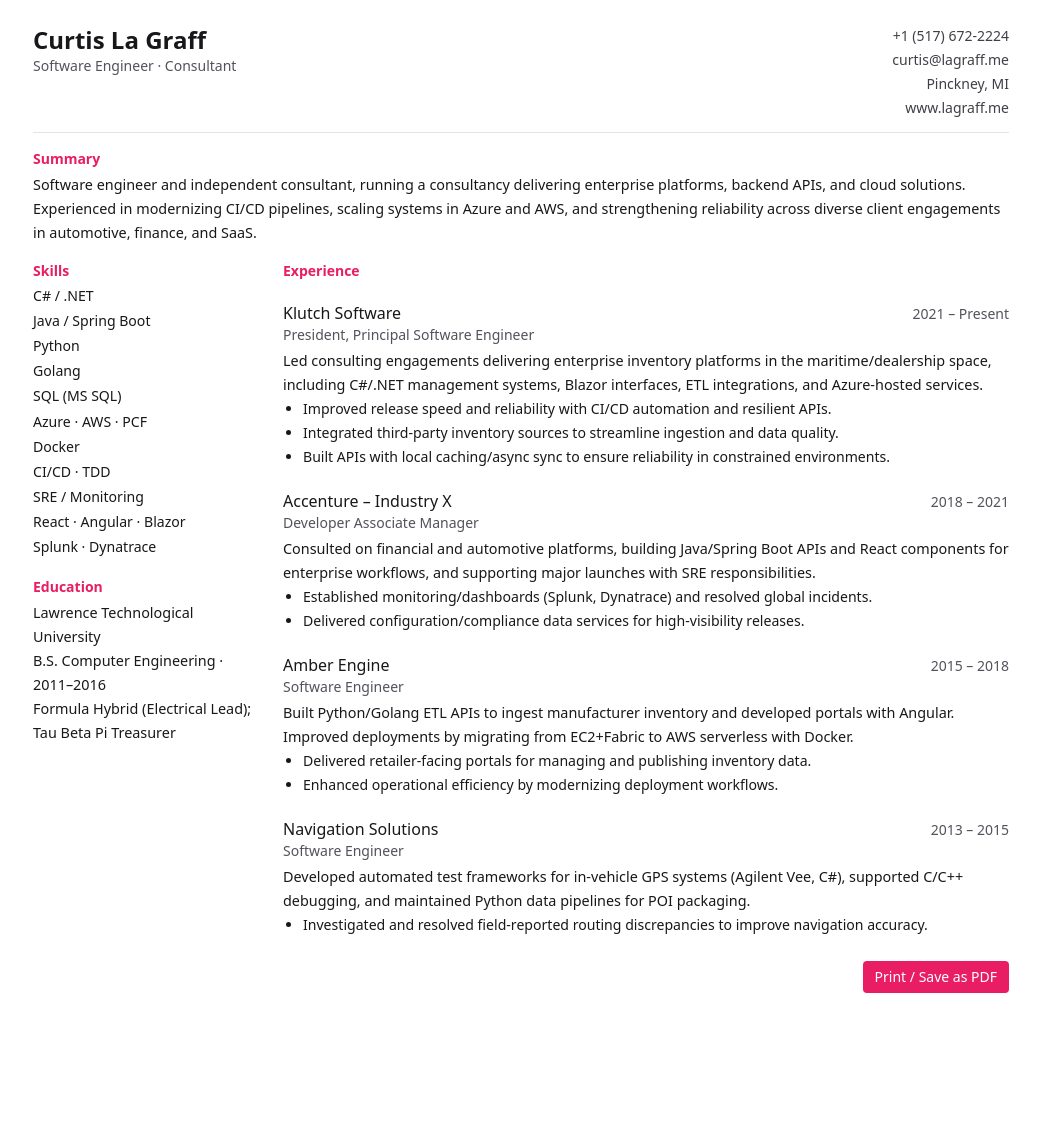
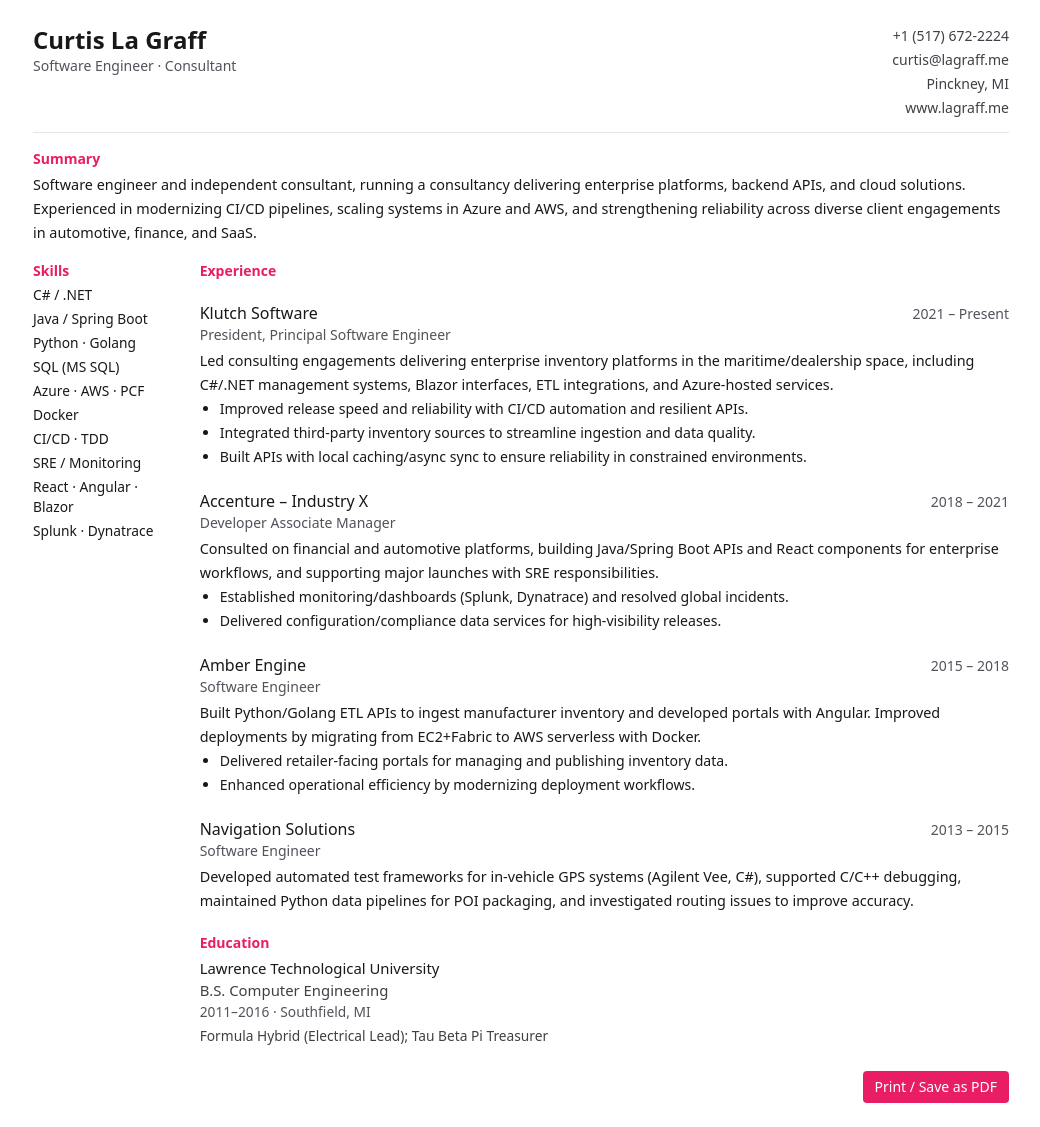
Before and after one commit to clagraff/clagraff.github.io, a Jekyll site: the page index.html, which Jekyll copies as it is, in a window 1280 px wide. Shown: the whole page, without its empty margins (119-1159 px from the left). Built offline with Jekyll 4.4.1, drawn with Linux system fonts in a browser that asks for light colours; nearby versions of some CDN libraries; before the commit the page ends 1017 px from its top, so only the background shows below that.

Commit message:
Update index.html

```diff
--- a/index.html
+++ b/index.html
@@ -31,28 +31,27 @@
       </ul>
     </header>
 
-    <!-- Summary moved above the two-column layout -->
+    <!-- Summary (above two-column layout) -->
     <section class="mt-4">
       <h2 class="text-sm font-semibold accent">Summary</h2>
       <p class="mt-1 text-[0.9rem] leading-6">
         Software engineer and independent consultant, running a consultancy delivering enterprise platforms, backend APIs, and cloud solutions.
-            Experienced in modernizing CI/CD pipelines, scaling systems in Azure and AWS, and strengthening reliability across diverse client engagements in automotive, finance, and SaaS.
+        Experienced in modernizing CI/CD pipelines, scaling systems in Azure and AWS, and strengthening reliability across diverse client engagements
+        in automotive, finance, and SaaS.
       </p>
     </section>
 
-    <!-- Two-column layout: narrower sidebar (3/12) + wider main (9/12) -->
+    <!-- Two-column layout: narrower sidebar (2/12) + wider main (10/12) -->
     <section class="mt-4 grid grid-cols-12 gap-6">
-      <!-- Sidebar now narrower -->
-      <aside class="col-span-12 md:col-span-3 space-y-5">
+      <!-- Sidebar (narrow) -->
+      <aside class="col-span-12 md:col-span-2 space-y-4">
         <!-- Skills -->
         <section class="avoid-break">
           <h2 class="text-sm font-semibold accent">Skills</h2>
-          <div class="mt-1 grid grid-cols-1 gap-y-1 text-[0.88rem]">
-            <ul class="space-y-1">
+          <ul class="mt-1 space-y-1 text-[0.86rem] leading-5">
             <li>C# / .NET</li>
             <li>Java / Spring Boot</li>
-              <li>Python</li>
-              <li>Golang</li>
+            <li>Python · Golang</li>
             <li>SQL (MS SQL)</li>
             <li>Azure · AWS · PCF</li>
             <li>Docker</li>
@@ -61,22 +60,11 @@
             <li>React · Angular · Blazor</li>
             <li>Splunk · Dynatrace</li>
           </ul>
-          </div>
-        </section>
-
-        <!-- Education -->
-        <section class="avoid-break">
-          <h2 class="text-sm font-semibold accent">Education</h2>
-          <p class="mt-1 text-[0.9rem] leading-6">
-            <span class="font-medium">Lawrence Technological University</span><br/>
-            B.S. Computer Engineering · 2011–2016<br/>
-            Formula Hybrid (Electrical Lead); Tau Beta Pi Treasurer
-          </p>
         </section>
       </aside>
 
-      <!-- Main column widened -->
-      <div class="col-span-12 md:col-span-9 space-y-5">
+      <!-- Main column (wider) -->
+      <div class="col-span-12 md:col-span-10 space-y-5">
         <h2 class="text-sm font-semibold accent">Experience</h2>
 
         <!-- Klutch -->
@@ -147,13 +135,21 @@
             <div class="text-sm text-zinc-600">2013 – 2015</div>
           </header>
           <p class="mt-1 text-[0.9rem] leading-6">
-            Developed automated test frameworks for in-vehicle GPS systems (Agilent Vee, C#),
-            supported C/C++ debugging, and maintained Python data pipelines for POI packaging.
+            Developed automated test frameworks for in-vehicle GPS systems (Agilent Vee, C#), supported C/C++ debugging,
+            maintained Python data pipelines for POI packaging, and investigated routing issues to improve accuracy.
           </p>
-          <ul class="list-disc pl-5 text-[0.88rem] leading-6">
-            <li>Investigated and resolved field-reported routing discrepancies to improve navigation accuracy.</li>
-          </ul>
         </article>
+
+        <!-- Education (moved here under Experience) -->
+        <section class="avoid-break">
+          <h2 class="mt-4 text-sm font-semibold accent">Education</h2>
+          <div class="mt-1">
+            <p class="text-[0.93rem] font-medium">Lawrence Technological University</p>
+            <p class="text-[0.93rem] text-zinc-700">B.S. Computer Engineering</p>
+            <p class="text-[0.86rem] text-zinc-600">2011–2016 · Southfield, MI</p>
+            <p class="text-[0.86rem] text-zinc-700 mt-1">Formula Hybrid (Electrical Lead); Tau Beta Pi Treasurer</p>
+          </div>
+        </section>
       </div>
     </section>
 
```
Lines whose indentation alone changed are shown as unchanged.
